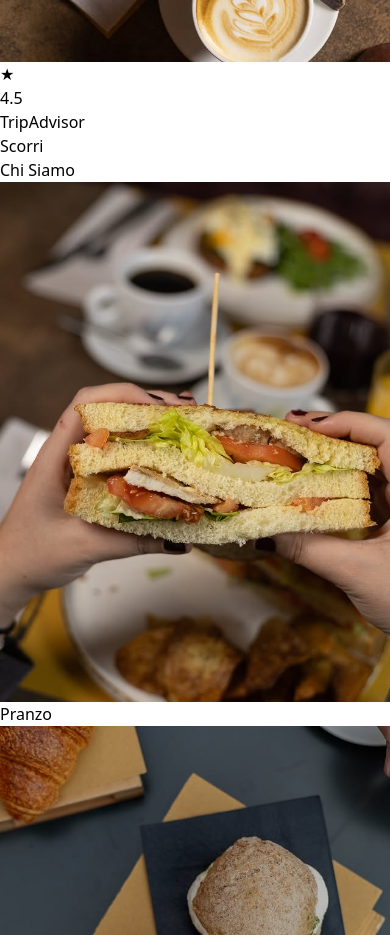
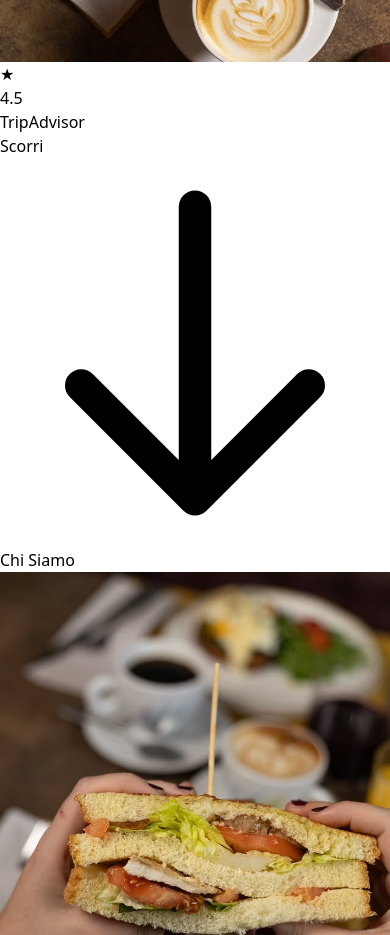
Before and after one commit to webwiseitalia/caffetteria-antonelli, a React (Vite) app: page / in a window 390 px wide. Shown: the part 6660-7595 px from the top of the page. Built offline with nearby package versions, Linux system fonts and the light colour scheme.

Commit message:
[WEBWISE-STUDIO] Updates

```diff
--- a/src/App.jsx
+++ b/src/App.jsx
@@ -283,11 +283,13 @@ function App() {
         </div>
 
         {/* Scroll indicator */}
-        <div className="absolute bottom-8 left-1/2 transform -translate-x-1/2 flex flex-col items-center gap-3">
-          <div className="w-6 h-10 border-2 border-white/20 rounded-full flex justify-center pt-2">
-            <div className="w-1 h-2 bg-amber-500 rounded-full animate-bounce" />
+        <div className="absolute bottom-4 md:bottom-8 left-1/2 transform -translate-x-1/2 flex flex-col items-center gap-2 hidden md:flex">
+          <span className="text-[10px] tracking-[0.15em] uppercase text-white/40">Scorri</span>
+          <div className="flex flex-col items-center gap-1">
+            <svg className="w-5 h-5 text-amber-500 animate-bounce" fill="none" stroke="currentColor" viewBox="0 0 24 24">
+              <path strokeLinecap="round" strokeLinejoin="round" strokeWidth={2} d="M19 14l-7 7m0 0l-7-7m7 7V3" />
+            </svg>
           </div>
-          <span className="text-xs tracking-[0.2em] uppercase text-white/30">Scorri</span>
         </div>
       </section>
 
@@ -297,10 +299,10 @@ function App() {
         <div className="absolute top-0 left-0 w-1/3 h-full bg-amber-500/5 hidden lg:block" />
 
         <div className="max-w-[1800px] mx-auto px-6 md:px-12">
-          {/* Section label - aligned right */}
-          <div className="flex items-center justify-end gap-4 md:gap-6 mb-10 md:mb-20">
+          {/* Section label - aligned left */}
+          <div className="flex items-center gap-4 md:gap-6 mb-10 md:mb-20">
+            <div className="w-12 md:w-24 h-px bg-amber-500" />
             <span className="text-amber-400 tracking-[0.2em] md:tracking-[0.3em] uppercase text-xs md:text-sm">Chi Siamo</span>
-            <div className="w-12 md:w-24 h-px bg-amber-500" />
           </div>
 
           <div className="grid lg:grid-cols-12 gap-8 lg:gap-12 items-start">
```
